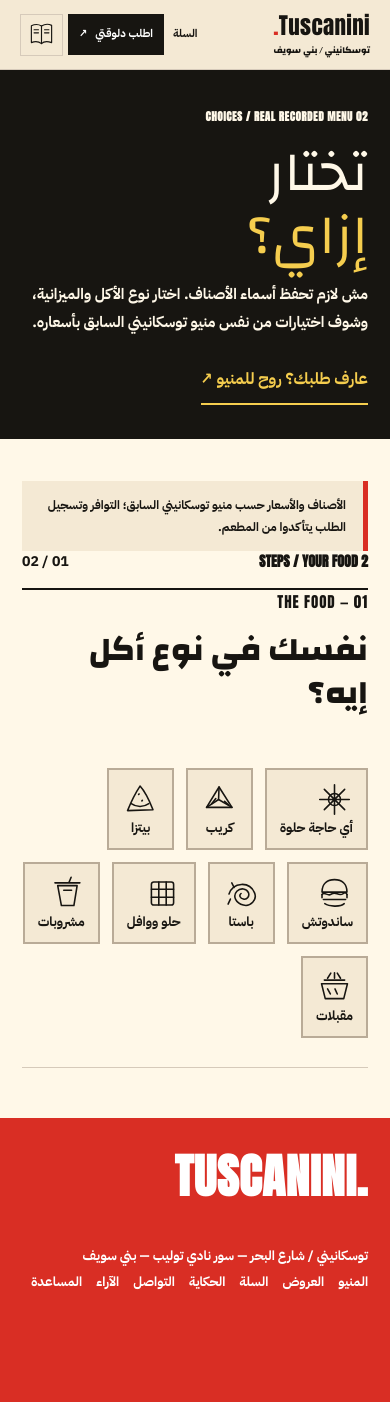
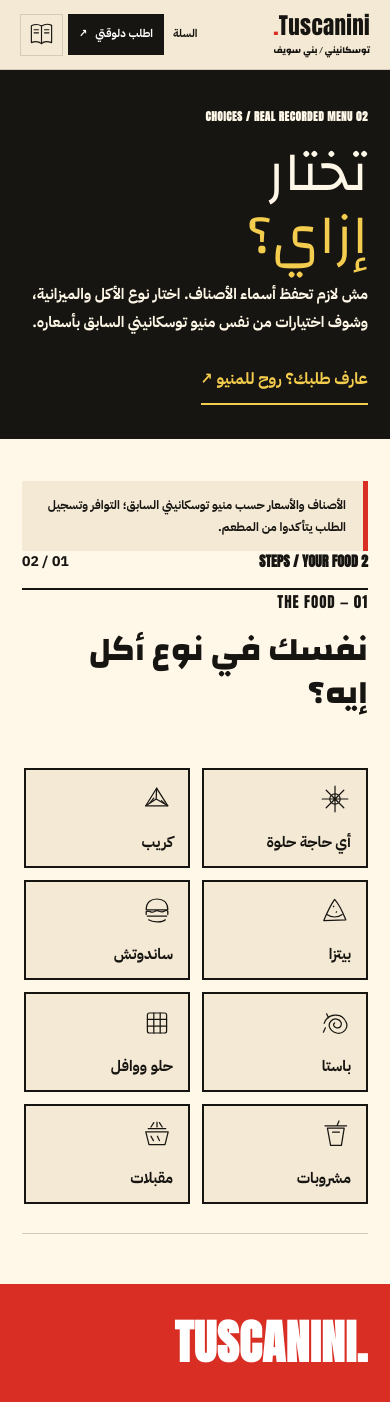
Before and after one commit to omarkhair70-droid/tuscanini-ordering-system, a Next.js app: page /food-finder in a window 390 px wide. Shown: the top 1402 px of the page. Built offline with nearby package versions, Linux system fonts and the light colour scheme.

Commit message:
style(material): unify drawn family pictograms and fold-motion mobile navigation

```diff
--- a/app/rebirth-finder.css
+++ b/app/rebirth-finder.css
@@ -61,3 +61,27 @@
   .t-finder-source{font-size:12px}
   .t-finder-question button{min-height:48px}
 }
+
+/* P15 shape-led choice cards. One family = one reusable original sketch. */
+.t-finder-question button:has(.t-finder-form-glyph){
+ display:flex;flex-direction:column;align-items:flex-start;justify-content:space-between;
+ gap:11px;padding:15px 18px;min-width:clamp(118px,12vw,158px);min-height:108px;
+ border-color:var(--ink);background:var(--cream);text-align:right;
+}
+.t-finder-form-glyph{
+ display:block;flex:none;stroke-width:3.1;
+ transition:transform .25s cubic-bezier(.16,1,.3,1)
+}
+.t-finder-question button[aria-pressed=true]:has(.t-finder-form-glyph){
+ background:var(--ink);color:var(--paper)
+}
+.t-finder-question button[aria-pressed=true] .t-finder-form-glyph{color:var(--yellow)}
+@media(max-width:720px){
+ .t-finder-question button:has(.t-finder-form-glyph){min-width:calc(50% - 7px);min-height:100px;padding:13px 15px;font-size:15px}
+ .t-finder-form-glyph{width:32px;height:32px}
+}
+@media(max-width:370px){.t-finder-question button:has(.t-finder-form-glyph){min-width:calc(50% - 7px);font-size:13px}}
+@media(hover:hover) and (prefers-reduced-motion:no-preference){
+ .t-finder-question button:hover .t-finder-form-glyph{transform:rotate(-8deg) scale(1.07)}
+}
+@media(prefers-reduced-motion:reduce){.t-finder-form-glyph{transition:none}}
```
